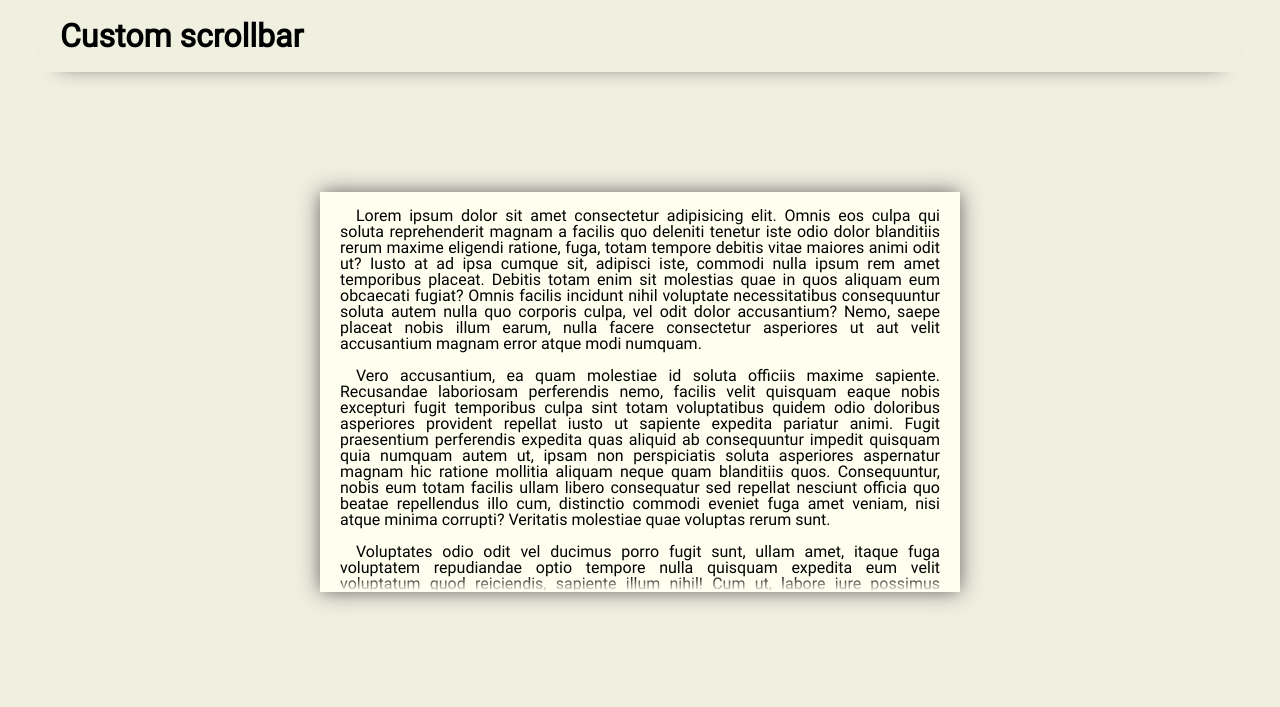
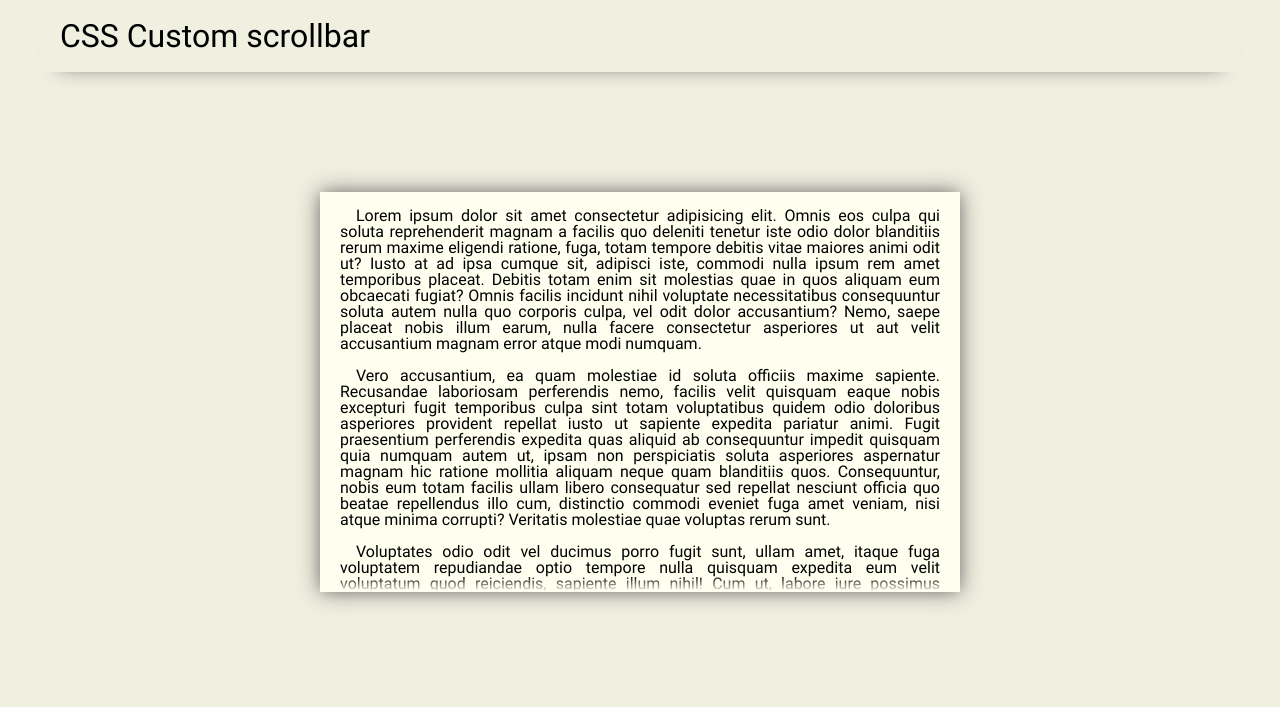
Before and after one commit to jandeswart/scrollbar, a plain HTML site: page index.html in a window 1280 px wide. Drawn offline with Linux system fonts and the light colour scheme.

Commit message:
Changed the title to CSS Custom scrollbar

```diff
--- a/index.html
+++ b/index.html
@@ -16,7 +16,7 @@
 	</head>
 
 	<body>
-		<h1>Custom scrollbar</h1>
+		<h1>CSS Custom scrollbar</h1>
 
 		<main>
 			<section
--- a/static/css/main.css
+++ b/static/css/main.css
@@ -25,10 +25,8 @@
 	display: block;
 	margin: 0 40px;
 	padding: 20px;
-	/* border-bottom: 1px solid rgba(100, 100, 100, 1); */
 	box-shadow: 0 15px 20px -20px rgba(100, 100, 100, 1);
 	font-size: 2rem;
-	font-weight: bold;
 }
 
 main {
```
Also changed, not shown: static/css/scrollbar.css (indentation only).
